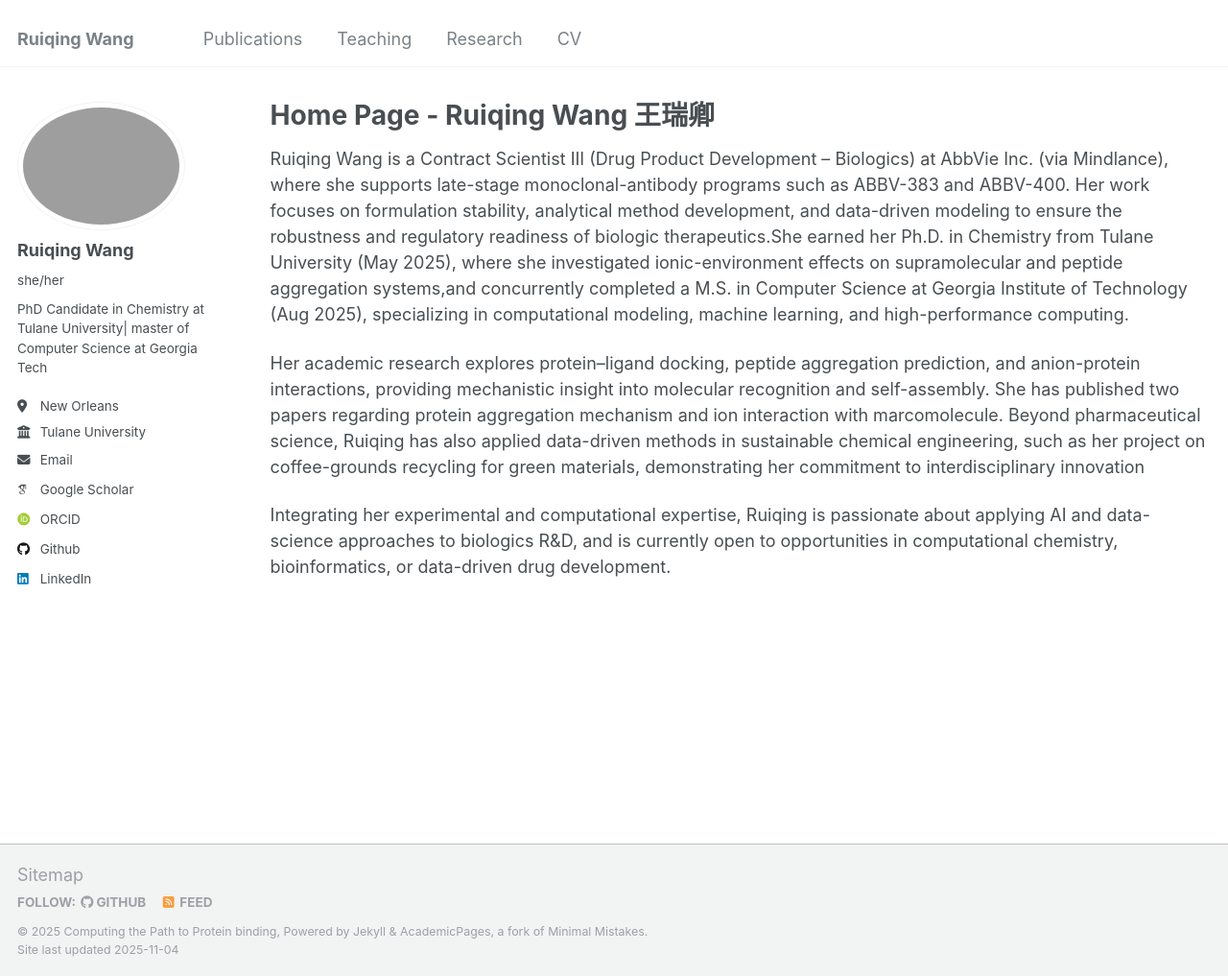
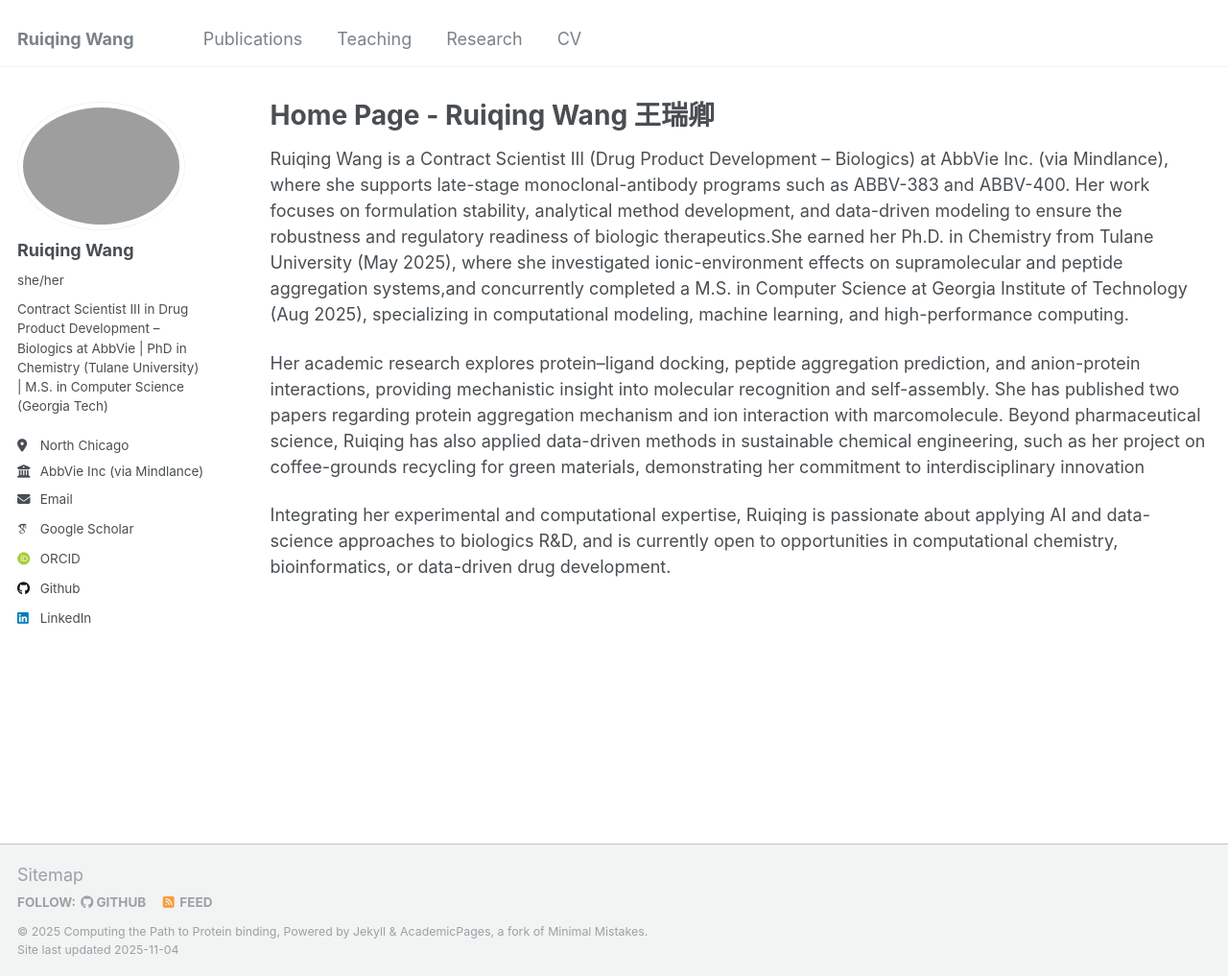
Before and after one commit to RuiqingW20/RuiqingW20.github.io, a Jekyll site: the page built from _pages/about.md, in a window 1280 px wide and 1017 px high. Shown: the whole window at 96% size. Built offline with Jekyll 4.4.1, drawn with Linux system fonts in a browser that asks for light colours; some web fonts are replaced.

Commit message:
Update bio, location, and employer information

```diff
--- a/_config.yml
+++ b/_config.yml
@@ -24,9 +24,9 @@ author:
   avatar           : "Profile.jpeg"
   name             : "Ruiqing Wang"
   pronouns         :  "she/her"
-  bio              : "PhD Candidate in Chemistry at Tulane University| master of Computer Science at Georgia Tech"
-  location         : "New Orleans"
-  employer         : "Tulane University"
+  bio              : "Contract Scientist III in Drug Product Development – Biologics at AbbVie | PhD in Chemistry (Tulane University) | M.S. in Computer Science (Georgia Tech)"
+  location         : "North Chicago"
+  employer         : "AbbVie Inc (via Mindlance)"
   uri              : # URL
   email            : "rqingwang@gmail.com"
 
```
